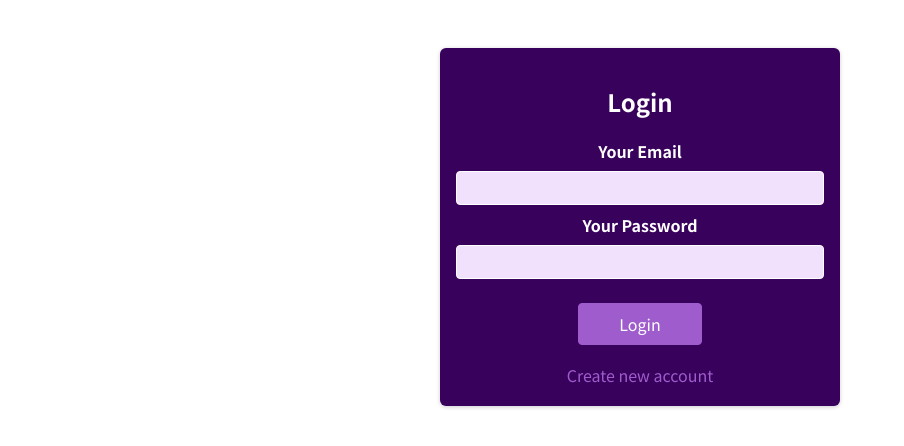
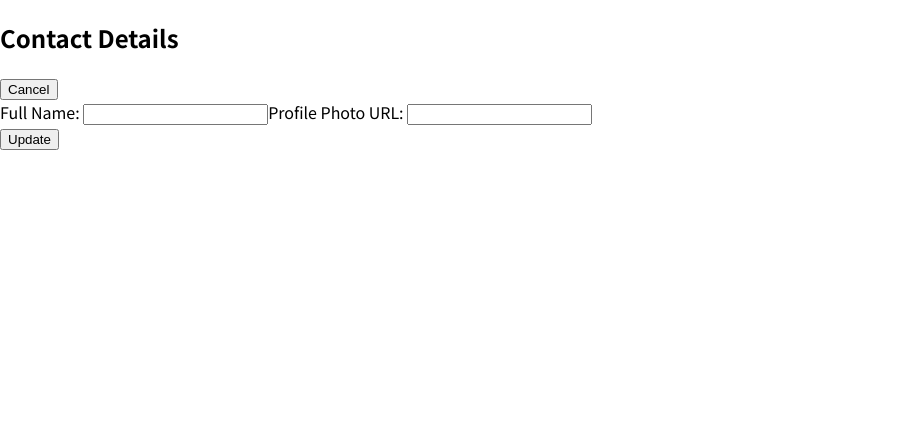
Before and after one commit to Vinay-M-01/Expense-Tracker, a React (Create React App) app: page /Profile in a window 1280 px wide. Before the commit this address led to /Login. Shown: the top 446 px of the page, without its empty margins (0-904 px from the left). Built offline with nearby package versions, Linux system fonts and the light colour scheme; no server answers.

Commit message:
T4- Edit User Details

```diff
--- a/src/App.js
+++ b/src/App.js
@@ -1,4 +1,4 @@
-import { Redirect, Route } from "react-router-dom";
+import { Redirect, Route, Switch } from "react-router-dom";
 import AuthForm from "./components/Auth/AuthForm";
 import Profile from "./components/Pages/Profile";
 import Welcome from "./components/Pages/Welcome";
@@ -6,18 +6,20 @@ import Welcome from "./components/Pages/Welcome";
 function App() {
   return (
     <div>
+      <Switch>
       <Route path="/Welcome">
         <Welcome/>
       </Route>
       <Route path="/Login">
       <AuthForm/>
       </Route>
-      <Route path="/">
+      <Route path="/" exact>
         <Redirect to="/Login"/>
       </Route>
       <Route path="/Profile">
         <Profile/>
       </Route>
+      </Switch>
     </div>
   );
 }
--- a/src/components/Pages/Profile.js
+++ b/src/components/Pages/Profile.js
@@ -1,11 +1,36 @@
 
-import { useRef } from "react";
+import { useRef, useState, useEffect } from "react";
 
 
 const Profile = (props) => {
 
+    const  [userName,setuserName] = useState('')
+    const [link, setLink]  = useState('');
+
     const enteredNameRef = useRef()
     const enteredPhotoUrlRef = useRef()
+
+    // Editing the user details- fetching data on reload
+    async function getBackData(){
+        console.log('Async Function')
+        const response =  await  fetch('https://identitytoolkit.googleapis.com/v1/accounts:update?key=AIzaSyD-3XCAdzpwYYUEDVAj_KcDkgVwz4d57OU',
+        {
+            method:'POST',
+            body:JSON.stringify({
+                idToken:localStorage.getItem('token')
+            })
+        })
+
+        const data = await response.json()
+        console.log(data)
+        setuserName(data.displayName)
+        setLink(data.photoUrl)
+
+    }
+
+    useEffect(()=>{
+        getBackData()
+    },[])
 
     const submitHandler = (e)=>{
         e.preventDefault()
@@ -40,11 +65,11 @@ const Profile = (props) => {
             <div>
                 <span>
                     <label htmlFor="fullName">Full Name: </label>
-                    <input type="text" ref={enteredNameRef} />
+                    <input type="text" ref={enteredNameRef} defaultValue={userName} />
                 </span>
                 <span>
                     <label htmlFor="profilePhoto">Profile Photo URL: </label>
-                    <input type="link" ref={enteredPhotoUrlRef} />
+                    <input type="link" ref={enteredPhotoUrlRef} defaultValue={link}/>
                 </span>
             </div>
             <button type="submit" className="update"> Update </button>
```
